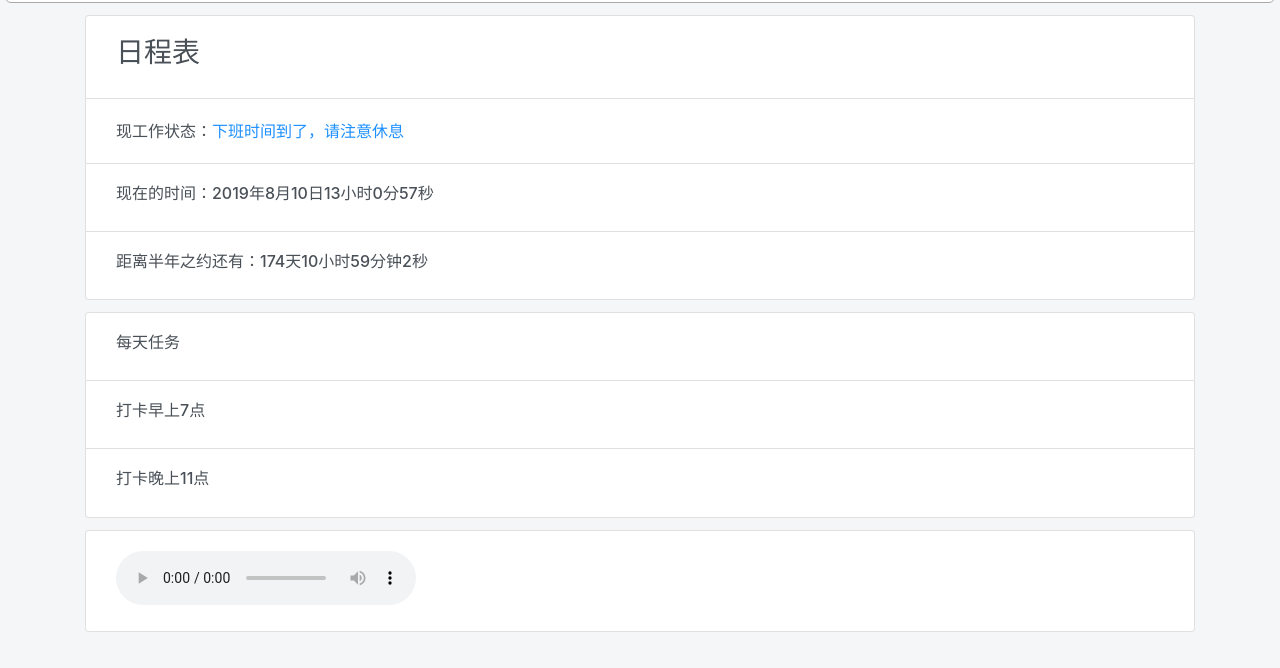
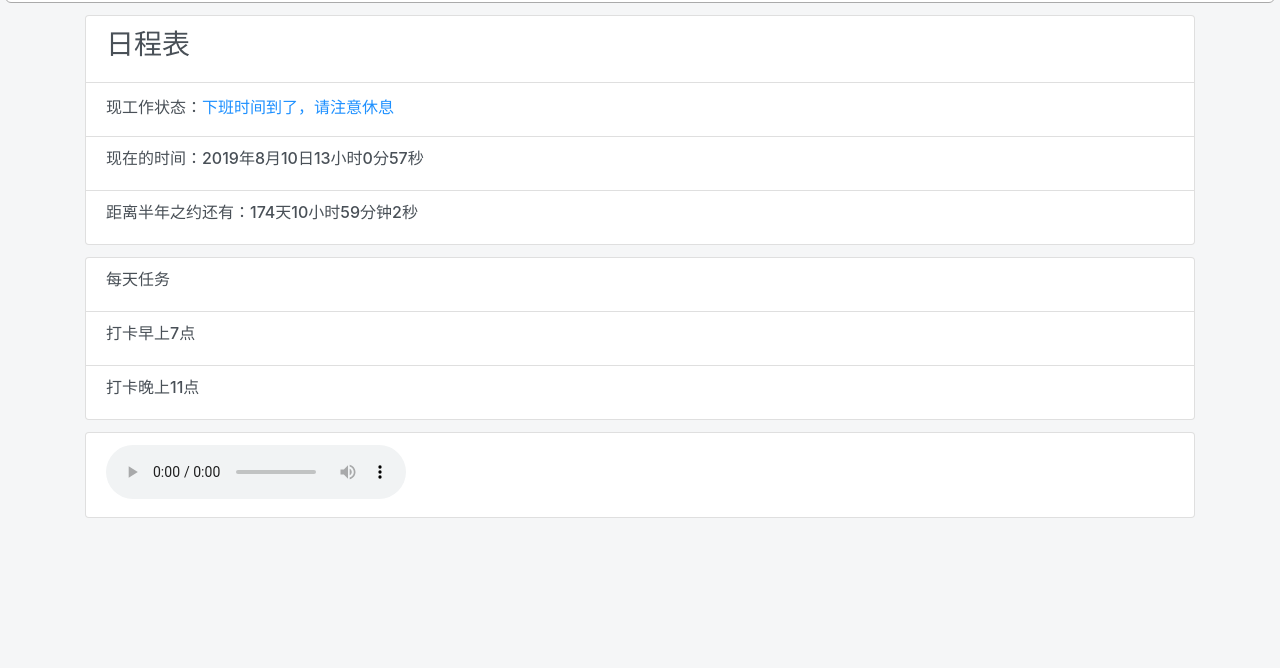
Before and after one commit to WUJINH/WUJINH.github.io, a plain HTML site: page demo1/日程表.html in a window 1280 px wide. Shown: the part 60-728 px from the top of the page. Drawn offline with nearby package versions, Linux system fonts and the light colour scheme.

Commit message:
Update 日程表.html

```diff
--- a/demo1/日程表.html
+++ b/demo1/日程表.html
@@ -28,7 +28,7 @@
 			}
 
 			.child_problem_div {
-				padding:20px 30px;
+				min-height: 55px;
 			}
 			body{
 				background: #F5F6F7;
```
